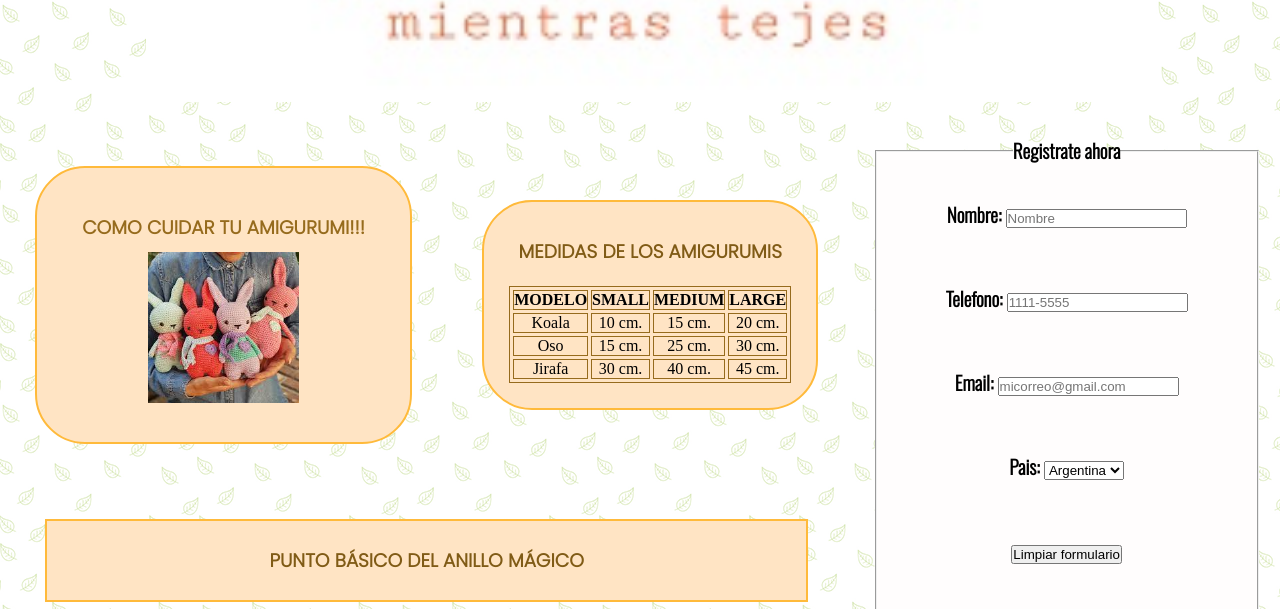
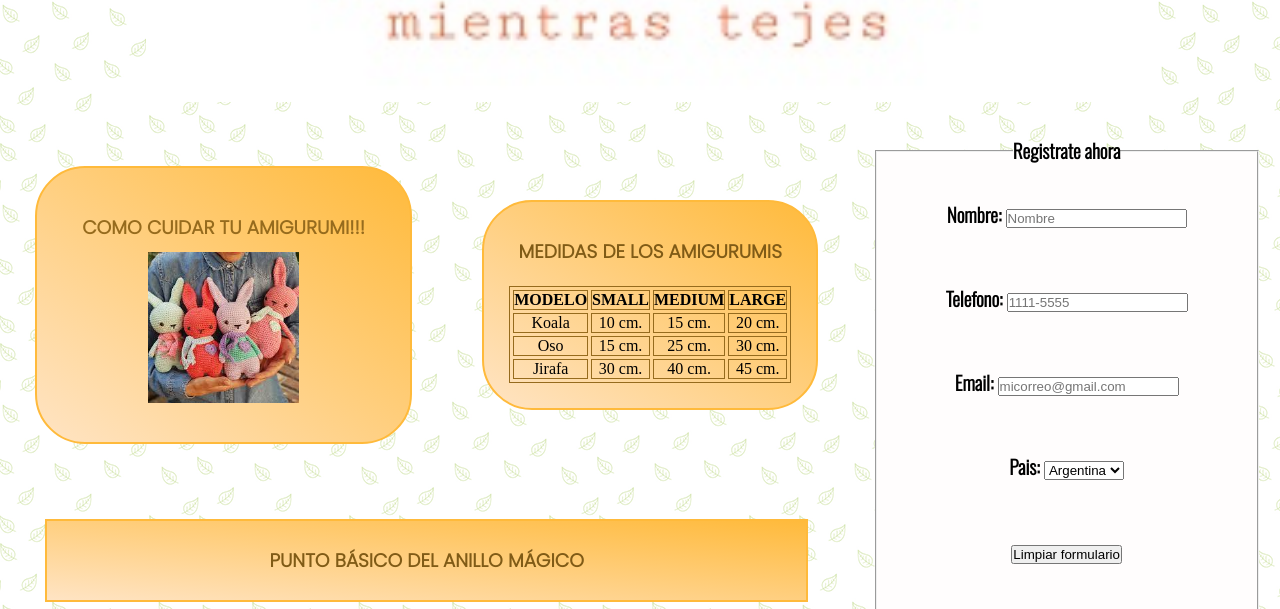
Before and after one commit to FabiGarciaDiaz/Desafio_git, a plain HTML site: page index.html in a window 1280 px wide. Shown: the part 674-1283 px from the top of the page. Drawn offline with nearby package versions, Linux system fonts and the light colour scheme; grey boxes are pictures that could not be loaded.

Commit message:
Agrego gradientes a nuestro contenido

```diff
--- a/css/estilos.css
+++ b/css/estilos.css
@@ -75,7 +75,7 @@ section {
     text-align: center;
     padding: 35px;
     height: 100%;
-    background-color: bisque;
+    background-image: linear-gradient(to left bottom, rgb(255, 186, 59), bisque);
     margin: 30px 10px;
 }
 .articuloUno__titulo {
@@ -103,7 +103,7 @@ section {
     text-align: center;
     padding: 25px;
     height: 90%;
-    background-color: bisque;
+    background-image: linear-gradient(to left bottom, rgb(255, 186, 59), bisque) ;
     margin: 0px 10px;
 }
 .articuloDos__titulo {
@@ -127,7 +127,7 @@ table, td, th {
 .articuloTres__titulo {
 margin: 10px;
 border: 2px solid rgb(255, 186, 59);
-background-color: bisque;
+background-image: linear-gradient(to left bottom, rgb(255, 186, 59), bisque) ;
 padding: 25px;
 color: rgb(128, 91, 22);
 font-family: 'Poppins', sans-serif;
```
